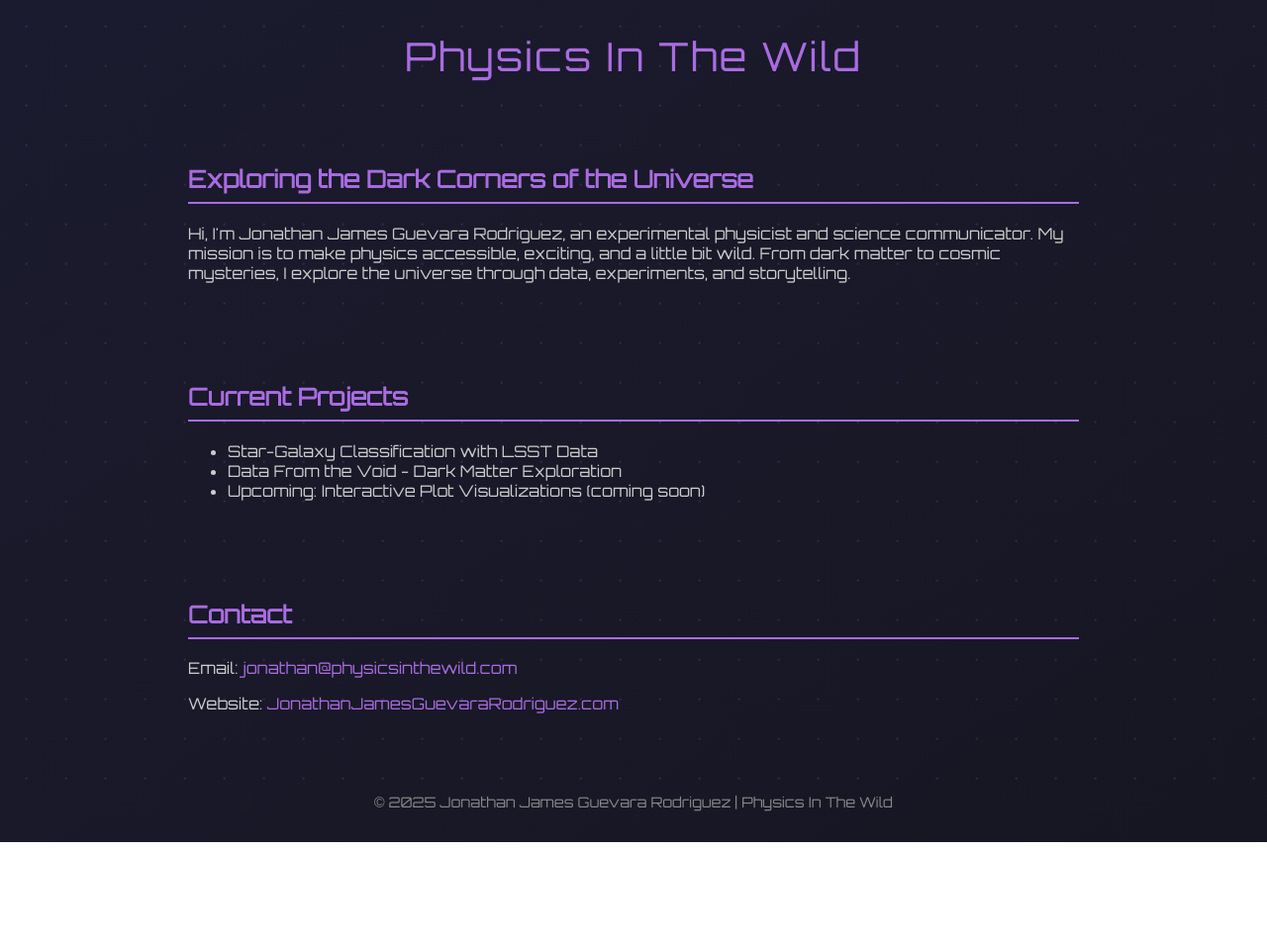
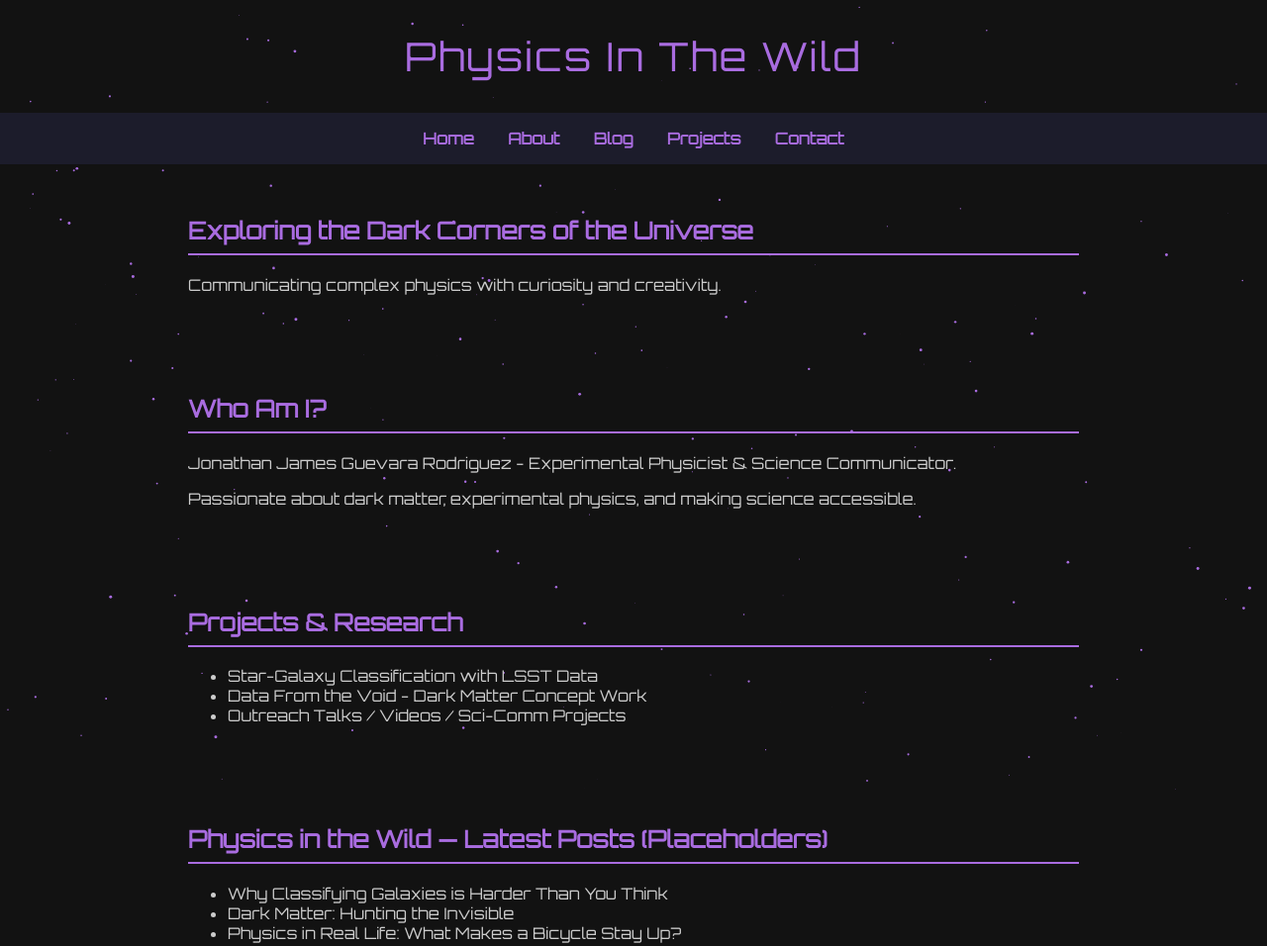
Before and after one commit to Down2Derive/physics-in-the-wild, a plain HTML site: page index.html in a window 1280 px wide. Shown: the top 956 px of the page at 99% size. Before the commit the page ends 851 px from the top, so only its background shows below. Drawn offline with Linux system fonts and the light colour scheme.

Commit message:
Update index.html
Signed-off-by: Down2Derive <jjrodriguez1617@gmail.com>

```diff
--- a/index.html
+++ b/index.html
@@ -10,7 +10,7 @@
       margin: 0;
       font-family: 'Orbitron', sans-serif;
       color: #ccc;
-      background: linear-gradient(to bottom right, #1b1b2f, #161622);
+      background: #121212;
       overflow-x: hidden;
     }
 
@@ -22,18 +22,21 @@
       letter-spacing: 2px;
     }
 
-    .animated-bg {
-      position: fixed;
-      top: 0; left: 0; right: 0; bottom: 0;
-      z-index: -1;
-      background: radial-gradient(circle, rgba(169,108,224,0.2) 1px, transparent 1px);
-      background-size: 40px 40px;
-      animation: moveBackground 30s linear infinite;
+    nav {
+      text-align: center;
+      background: #1c1c2b;
+      padding: 1rem;
     }
 
-    @keyframes moveBackground {
-      from { background-position: 0 0; }
-      to { background-position: 1000px 1000px; }
+    nav a {
+      color: #a96ce0;
+      margin: 0 15px;
+      text-decoration: none;
+      font-weight: bold;
+    }
+
+    nav a:hover {
+      text-decoration: underline;
     }
 
     section {
@@ -63,35 +66,104 @@
       font-size: 0.9rem;
       color: #888;
     }
+
+    /* 3D Stars Background */
+    canvas#bg {
+      position: fixed;
+      top: 0;
+      left: 0;
+      width: 100%;
+      height: 100%;
+      z-index: -1;
+      background: #121212;
+    }
   </style>
 </head>
 <body>
-  <div class="animated-bg"></div>
-
+  <canvas id="bg"></canvas>
   <header>Physics In The Wild</header>
 
-  <section>
+  <nav>
+    <a href="#home">Home</a>
+    <a href="#about">About</a>
+    <a href="#blog">Blog</a>
+    <a href="#projects">Projects</a>
+    <a href="#contact">Contact</a>
+  </nav>
+
+  <section id="home">
     <h2>Exploring the Dark Corners of the Universe</h2>
-    <p>Hi, I'm Jonathan James Guevara Rodriguez, an experimental physicist and science communicator. My mission is to make physics accessible, exciting, and a little bit wild. From dark matter to cosmic mysteries, I explore the universe through data, experiments, and storytelling.</p>
+    <p>Communicating complex physics with curiosity and creativity.</p>
   </section>
 
-  <section>
-    <h2>Current Projects</h2>
+  <section id="about">
+    <h2>Who Am I?</h2>
+    <p>Jonathan James Guevara Rodriguez - Experimental Physicist & Science Communicator.</p>
+    <p>Passionate about dark matter, experimental physics, and making science accessible.</p>
+  </section>
+
+  <section id="projects">
+    <h2>Projects & Research</h2>
     <ul>
       <li>Star-Galaxy Classification with LSST Data</li>
-      <li>Data From the Void - Dark Matter Exploration</li>
-      <li>Upcoming: Interactive Plot Visualizations (coming soon)</li>
+      <li>Data From the Void - Dark Matter Concept Work</li>
+      <li>Outreach Talks / Videos / Sci-Comm Projects</li>
     </ul>
   </section>
 
-  <section>
-    <h2>Contact</h2>
+  <section id="blog">
+    <h2>Physics in the Wild — Latest Posts (Placeholders)</h2>
+    <ul>
+      <li>Why Classifying Galaxies is Harder Than You Think</li>
+      <li>Dark Matter: Hunting the Invisible</li>
+      <li>Physics in Real Life: What Makes a Bicycle Stay Up?</li>
+    </ul>
+  </section>
+
+  <section id="contact">
+    <h2>Get in Touch</h2>
     <p>Email: <a href="mailto:jonathan@physicsinthewild.com">jonathan@physicsinthewild.com</a></p>
     <p>Website: <a href="https://www.JonathanJamesGuevaraRodriguez.com">JonathanJamesGuevaraRodriguez.com</a></p>
   </section>
 
   <footer>
-    &copy; 2025 Jonathan James Guevara Rodriguez | Physics In The Wild
+    &copy; 2025 Jonathan James Guevara Rodriguez — Physics In The Wild
   </footer>
+
+  <!-- 3D Star Field Background Animation -->
+  <script>
+    const canvas = document.getElementById('bg');
+    const ctx = canvas.getContext('2d');
+    canvas.width = window.innerWidth;
+    canvas.height = window.innerHeight;
+
+    let stars = [];
+    for (let i = 0; i < 200; i++) {
+      stars.push({
+        x: Math.random() * canvas.width,
+        y: Math.random() * canvas.height,
+        radius: Math.random() * 1.5,
+        dx: (Math.random() - 0.5) * 0.5,
+        dy: (Math.random() - 0.5) * 0.5
+      });
+    }
+
+    function animate() {
+      ctx.clearRect(0, 0, canvas.width, canvas.height);
+      ctx.fillStyle = '#a96ce0';
+      stars.forEach(star => {
+        ctx.beginPath();
+        ctx.arc(star.x, star.y, star.radius, 0, Math.PI * 2);
+        ctx.fill();
+        star.x += star.dx;
+        star.y += star.dy;
+
+        if (star.x < 0 || star.x > canvas.width) star.dx = -star.dx;
+        if (star.y < 0 || star.y > canvas.height) star.dy = -star.dy;
+      });
+      requestAnimationFrame(animate);
+    }
+    animate();
+  </script>
 </body>
 </html>
```
